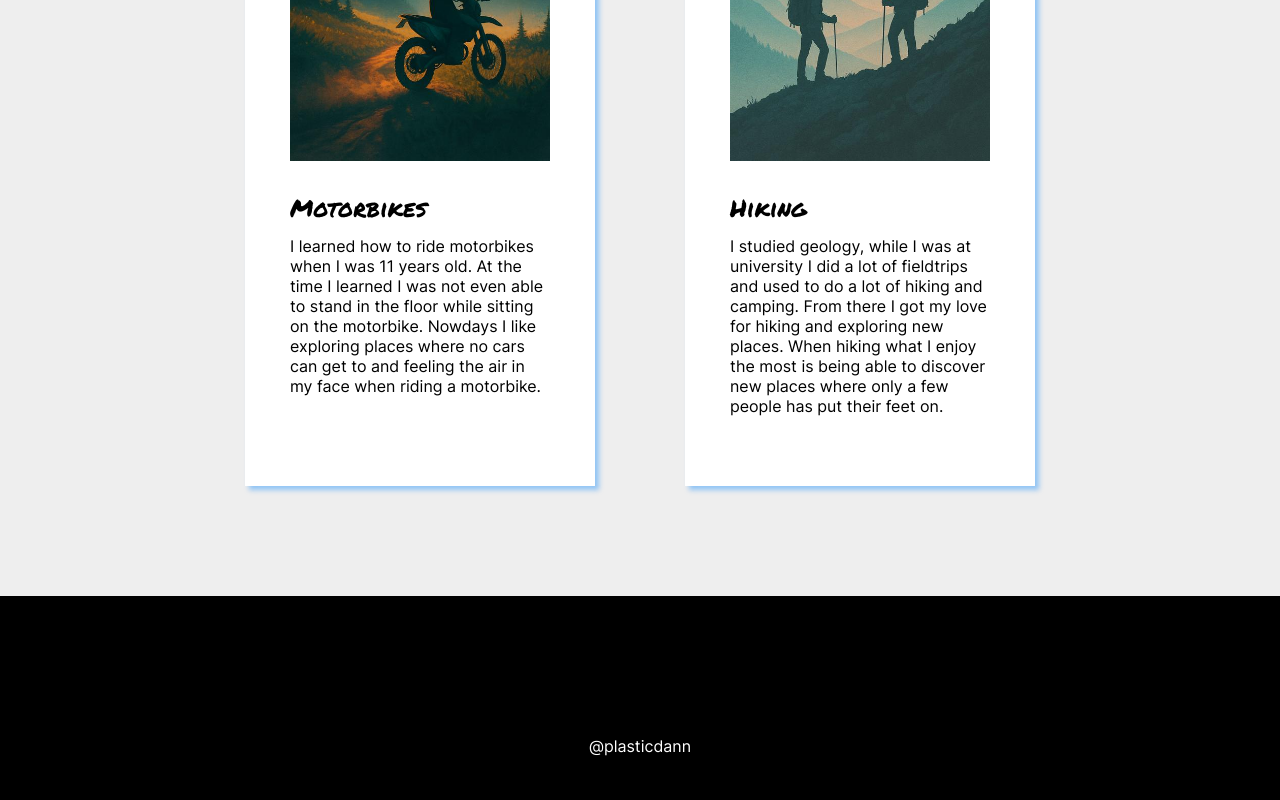
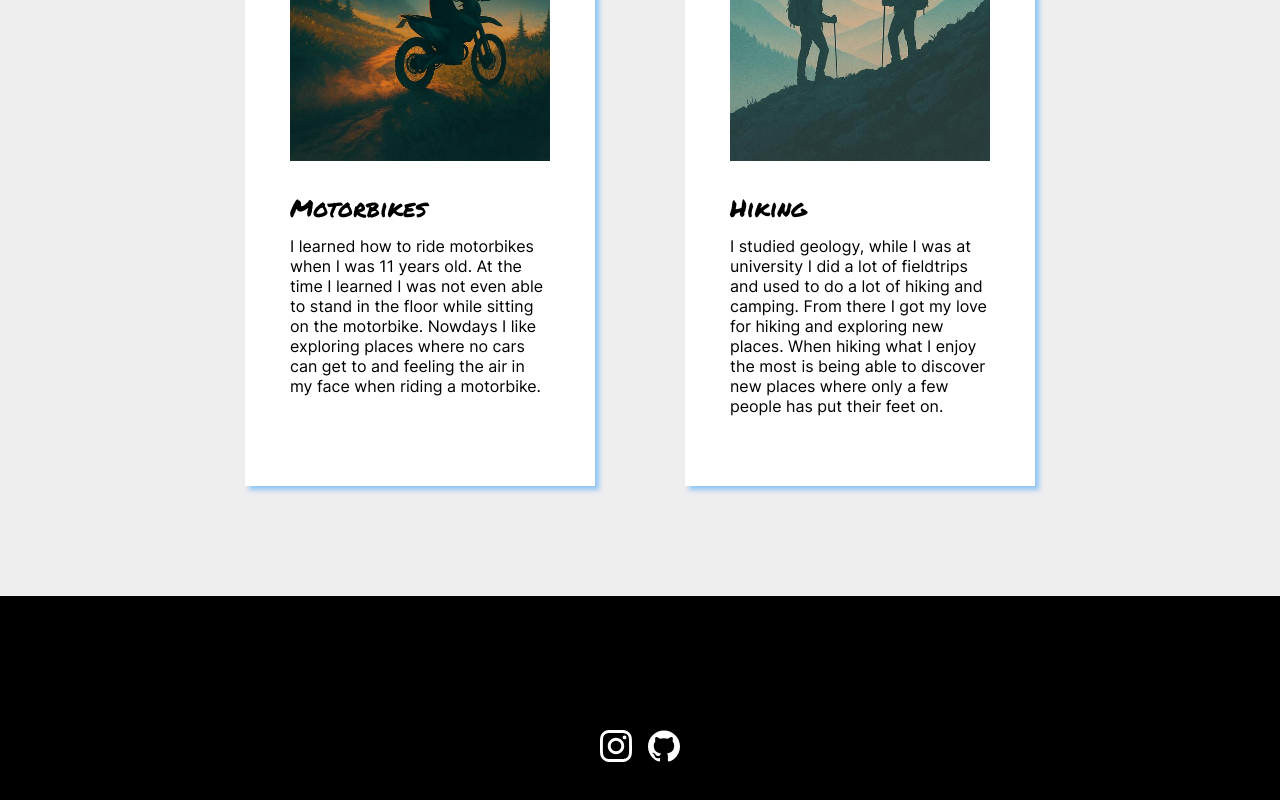
Before and after one commit to daniel-fernandez25/about-me, a plain HTML site: page index.html in a window 1280 px wide. Shown: the part 1994-2794 px from the top of the page. Drawn offline with Linux system fonts and the light colour scheme; files whose address does not match are found by name.

Commit message:
Update footer links: added git icon and instagram icons with clickable links

```diff
--- a/index.html
+++ b/index.html
@@ -2,7 +2,7 @@
 <html lang="es">
   <head>
     <meta charset="UTF-8" />
-    <title>Acerca de mi</title>
+    <title>About me</title>
     <link rel="stylesheet" href="style.css" />
     <link
       rel="icon"
@@ -62,7 +62,14 @@
       </div>
     </section>
     <footer class="footer">
-      <p class="footer-text">@plasticdann</p>
+      <div class="container">
+        <a class= "footer-content" href="https://www.instagram.com/plasticdann" target="_blank" aria-label="View source on GitHub">
+        <img src="images/instagram.svg" alt="Instagram icon" width="32">
+        </a>
+        <a class= "footer-content" href="https://github.com/daniel-fernandez25/about-me" target="_blank" aria-label="View source on GitHub">
+        <img src="images/github.svg" alt="GitHub icon" width="32">
+        </a>
+      </div>
     </footer>
   </body>
 </html>
--- a/style.css
+++ b/style.css
@@ -93,9 +93,29 @@ a {
   background-color: #000000;
 }
 
-.footer-text{
+/*.footer-text{
   font-size: 24 px;
   color: #ffffff;
   margin: auto;
+  margin-right: 0;
 }
-/* agregar una regla CSS para la firma del pie de página */
+
+.github-link{
+  filter: invert(1);
+  transition: filter 0.3s;
+  margin: auto;
+  margin-left: 20px;
+}*/
+.container{
+  margin: auto;
+  display: flex;
+}
+
+.footer-content{
+  display: flex;
+  filter: invert(1);
+  transition: filter 0.3s;
+  justify-content: space-between;
+  margin: 8px;
+  align-items: center;
+}
```
Also changed, not shown: images/github.svg (added), images/instagram.svg (added).
